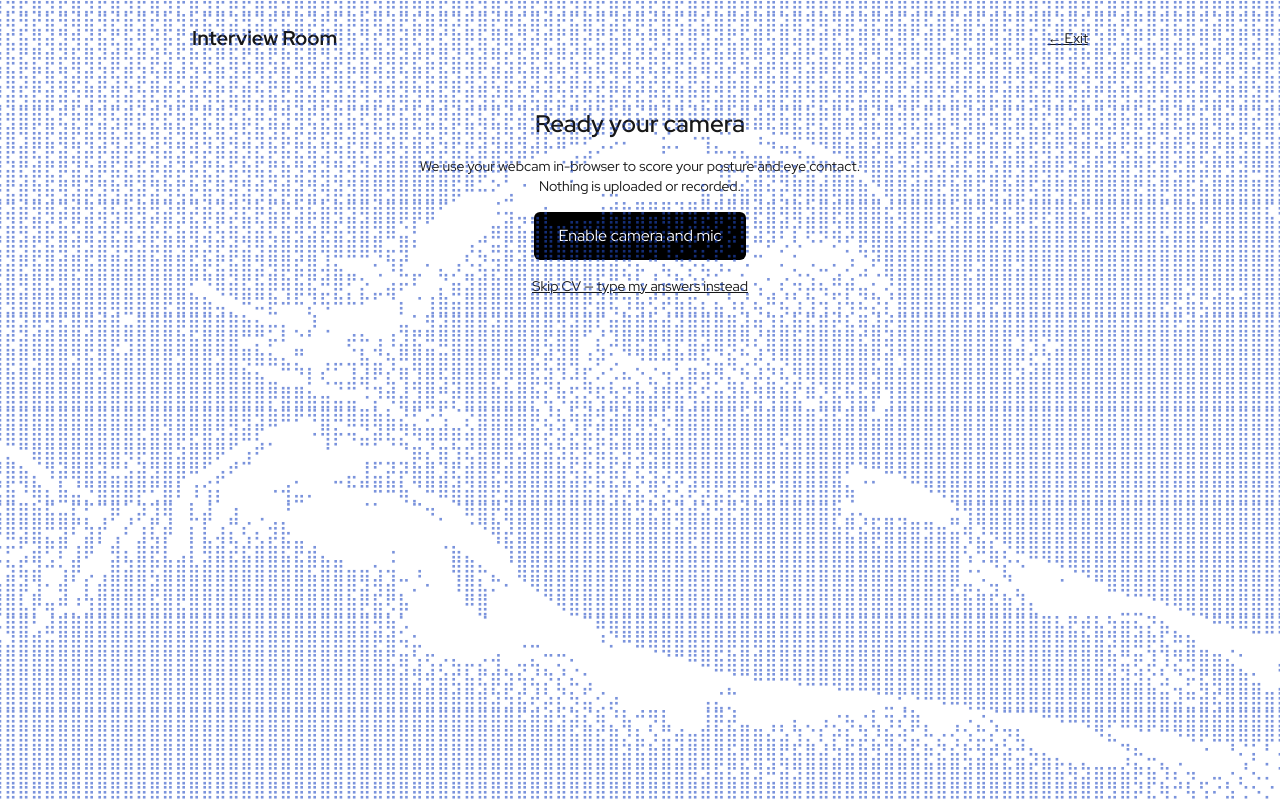
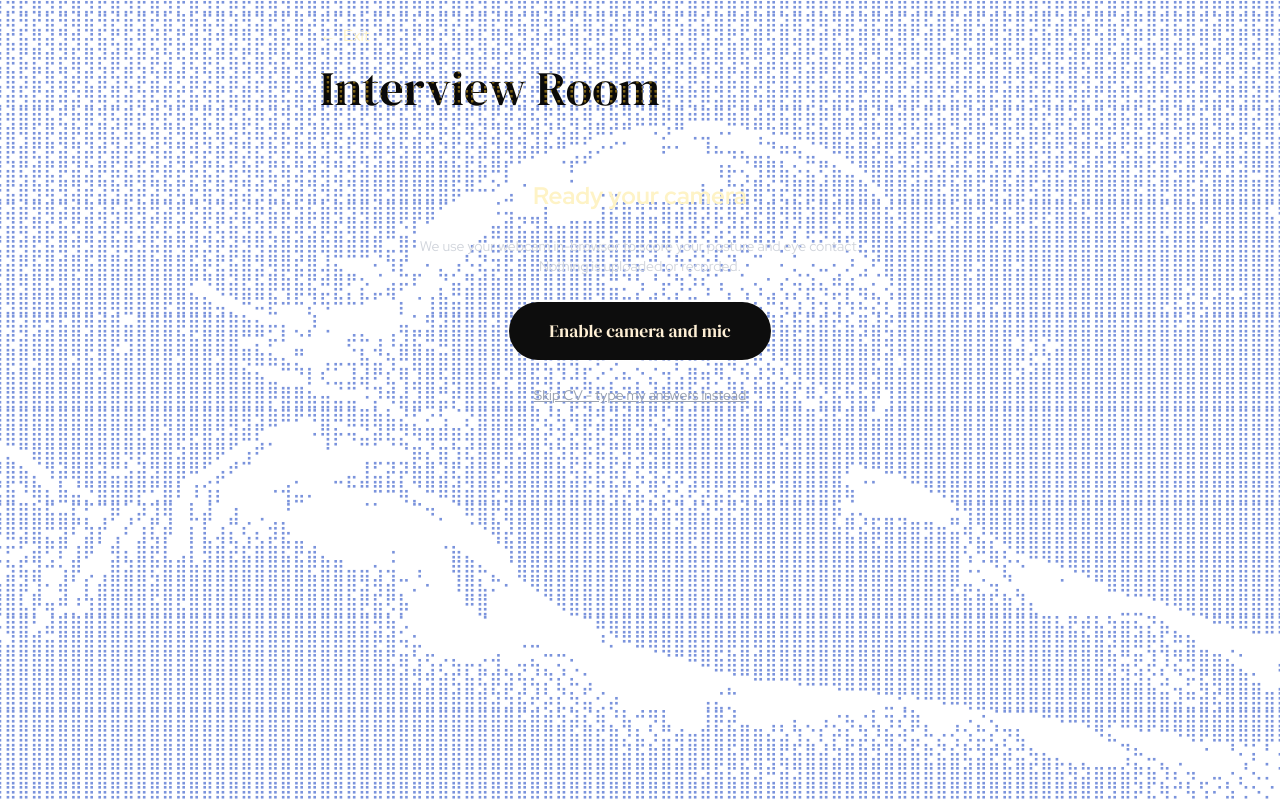
Before and after one commit to emilyytsai/NodeBud, a Next.js app: page /interview/1 in a window 1280 px wide. Built offline with nearby package versions, Linux system fonts and the light colour scheme.

Commit message:
Enhanced interview room UI & added user save state
note: user save state was added last commit but i forgot to mention it

```diff
--- a/src/app/interview/[id]/page.tsx
+++ b/src/app/interview/[id]/page.tsx
@@ -33,6 +33,7 @@ export default function InterviewPage({
   const [cvDisabled, setCvDisabled] = useState(false);
   const [posture, setPosture] = useState(100);
   const [eyeContact, setEyeContact] = useState(100);
+  const [reviewUrl, setReviewUrl] = useState("/setup");
 
   const videoRef = useRef<HTMLVideoElement>(null);
   const questionStatsRef = useRef(new QuestionStats());
@@ -41,6 +42,9 @@ export default function InterviewPage({
     const saved = sessionStorage.getItem(`session:${sessionId}:setup`);
     if (saved) setSetup(JSON.parse(saved));
     setCvDisabled(new URLSearchParams(window.location.search).get("cv") === "off");
+    const keys = Object.keys(sessionStorage);
+    const sessionKey = keys.find(k => k === `session:${sessionId}:setup`);
+    if (sessionKey) setReviewUrl(`/setup/review?session=${sessionId}`);
   }, [sessionId]);
 
   const handleStreamGranted = useCallback((s: MediaStream) => setStream(s), []);
@@ -48,28 +52,31 @@ export default function InterviewPage({
   const persona = setup ? PERSONAS[setup.persona] : null;
 
   return (
-    <main className="min-h-screen p-6">
-      <div className="mx-auto max-w-4xl space-y-6">
+    <main className="relative min-h-screen overflow-hidden">
+      <div className="relative mx-auto max-w-2xl px-4 pt-6 pb-12 space-y-4 sm:space-y-6">
 
-        <div className="flex items-center justify-between">
-          <div>
-            <h1 className="text-xl font-bold">Interview Room</h1>
-            {setup && (
-              <p className="text-sm text-muted-foreground">
-                {setup.parsed?.role_title ?? "Software Engineer"} · {persona?.label ?? setup.persona}
-              </p>
-            )}
-          </div>
-          <Link href="/setup" className="text-sm underline text-muted-foreground">
-            ← Exit
+        {/* Header */}
+        <div className="space-y-1">
+          <Link
+            href={reviewUrl}
+            className="inline-block text-amber-100 hover:text-white hover:-translate-y-1 transition text-sm sm:text-base"
+          >
+            ← &nbsp;Exit
           </Link>
+          <h1 className="setup-title">Interview Room</h1>
+          {setup && (
+            <p className="text-amber-100 text-sm sm:text-base">
+              {setup.parsed?.role_title ?? "Software Engineer"} · {persona?.label ?? setup.persona}
+            </p>
+          )}
         </div>
 
+        {/* Content */}
         {cvDisabled ? (
-          <div className="rounded-lg border border-dashed p-8 text-center text-muted-foreground">
+          <div className="glass-input rounded-xl border border-white/20 p-6 sm:p-8 text-center text-amber-100">
             CV mode disabled — type your answers below.
             <br />
-            <span className="text-xs">(Voice + answer loop coming in Phase 3)</span>
+            <span className="text-xs text-gray-400">(Voice + answer loop coming in Phase 3)</span>
           </div>
         ) : !stream ? (
           <PermissionsGate onGranted={handleStreamGranted} />
@@ -86,7 +93,7 @@ export default function InterviewPage({
               />
             </div>
 
-            <div className="flex items-center justify-center rounded-lg border p-6 text-center text-sm text-muted-foreground">
+            <div className="glass-input flex items-center justify-center rounded-xl border border-white/20 p-6 text-center text-amber-100 min-h-[200px] md:min-h-0">
               Voice + answer loop coming in Phase 3
             </div>
           </div>
--- a/src/components/interview/permissions-gate.tsx
+++ b/src/components/interview/permissions-gate.tsx
@@ -13,27 +13,32 @@ export function PermissionsGate({ onGranted }: { onGranted: (s: MediaStream) =>
       onGranted(stream);
     } catch {
       setError(
-        "Camera/mic access denied. You can still type your answers — click 'Skip CV' below."
+        "Camera/mic access denied. You can still type your answers - click Skip CV below."
       );
     }
   };
 
   return (
-    <div className="flex flex-col items-center gap-4 p-8">
-      <h2 className="text-2xl font-semibold">Ready your camera</h2>
-      <p className="max-w-md text-center text-sm text-muted-foreground">
-        We use your webcam in-browser to score your posture and eye contact. Nothing is
-        uploaded or recorded.
-      </p>
-      <button
-        onClick={requestAccess}
-        className="rounded-md bg-black px-6 py-3 text-white hover:bg-gray-800"
-      >
-        Enable camera and mic
-      </button>
-      {error && <p className="text-sm text-red-600">{error}</p>}
-      <a href="?cv=off" className="text-sm underline text-muted-foreground">
-        Skip CV — type my answers instead
+    <div className="flex flex-col items-center gap-6 p-8">
+    <h2 className="text-2xl font-bold text-amber-100">Ready your camera</h2>
+    <p className="max-w-md text-center text-sm text-gray-300">
+      We use your webcam in-browser to score your posture and eye contact. Nothing is
+      uploaded or recorded.
+    </p>
+      <div className="btn-wrapper">
+        <button onClick={requestAccess} className="btn-primary">
+          Enable camera and mic
+        </button>
+      </div>
+
+      {error && (
+        <p className="text-sm text-red-300 rounded-md border border-red-400/30 bg-red-500/10 px-4 py-3 text-center max-w-md">
+          {error}
+        </p>
+      )}
+
+      <a href="?cv=off" className="text-sm text-gray-400 hover:text-amber-100 hover:-translate-y-1 transition underline">
+        Skip CV - type my answers instead
       </a>
     </div>
   );
```
